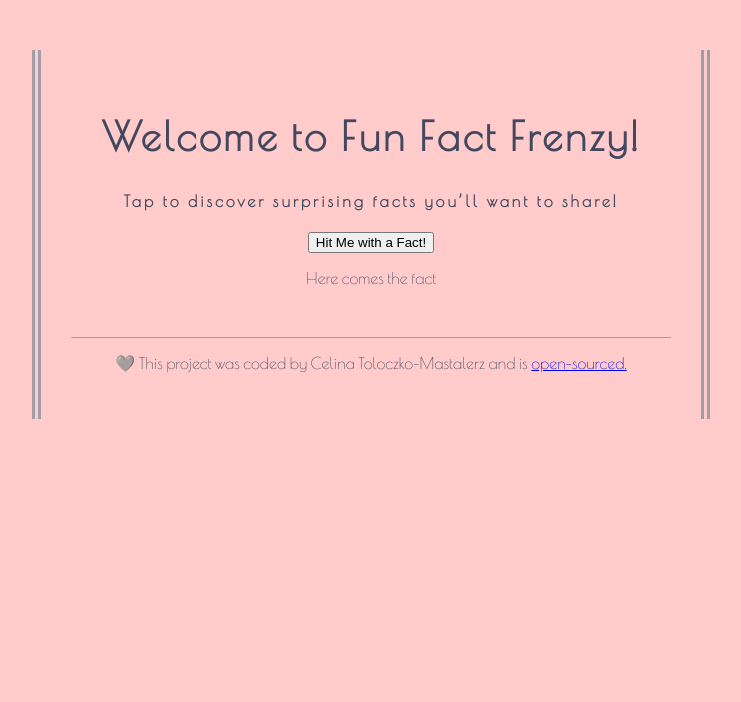
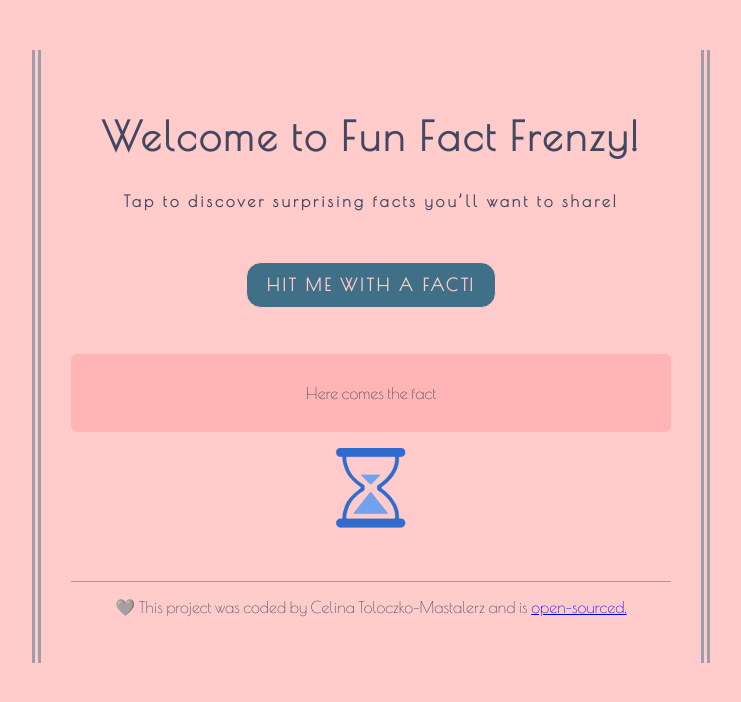
Before and after one commit to ctoloczko/react-random-facts, a React (Create React App) app: page / in a window 1280 px wide. Shown: the top 702 px of the page, without its empty margins (269-1010 px from the left). Built offline with nearby package versions, Linux system fonts and the light colour scheme.

Commit message:
styled button, imported spinner

```diff
--- a/package.json
+++ b/package.json
@@ -9,7 +9,9 @@
     "bootstrap": "^5.3.3",
     "react": "^18.3.1",
     "react-dom": "^18.3.1",
+    "react-loader-spinner": "^6.1.6",
     "react-scripts": "5.0.1",
+    "react-spinners": "^0.14.1",
     "web-vitals": "^2.1.4"
   },
   "scripts": {
--- a/src/App.css
+++ b/src/App.css
@@ -23,6 +23,27 @@ h4 {
   letter-spacing: 3px;
 }
 
+button {
+  font-family: "Poiret One", sans-serif;
+  color: #ffcbcb;
+  background-color: rgb(64, 112, 136);
+  padding: 12px 20px;
+  border-radius: 15px;
+  font-size: 17px;
+  letter-spacing: 3px;
+  font-weight: 600;
+  text-transform: uppercase;
+  margin: 30px auto;
+  border-style: none;
+  border: 1px solid;
+}
+
+.Fact {
+  background-color: #ffb5b5;
+  border-radius: 6px;
+  padding: 30px;
+}
+
 footer {
   margin-top: 50px;
   border-top: solid 1px rgb(64, 112, 136, 0.5);
--- a/src/Fact.js
+++ b/src/Fact.js
@@ -1,5 +1,19 @@
 import React from "react";
+import { Hourglass } from "react-loader-spinner";
 
 export default function Fact() {
-  return <p>Here comes the fact</p>;
+  return (
+    <>
+      <p className="Fact">Here comes the fact</p>
+      <Hourglass
+        visible={true}
+        height="80"
+        width="80"
+        ariaLabel="hourglass-loading"
+        wrapperStyle={{}}
+        wrapperClass=""
+        colors={["#306cce", "#72a1ed"]}
+      />
+    </>
+  );
 }
```
Also changed, not shown: 1 other file (tests, documents, lock files or other folders).
